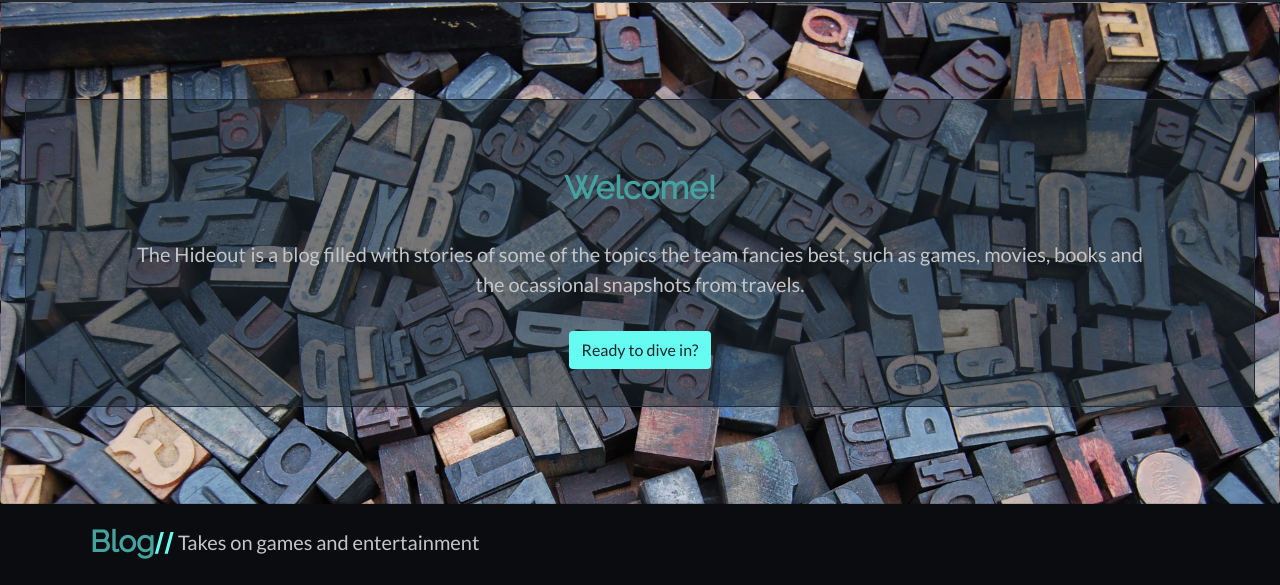
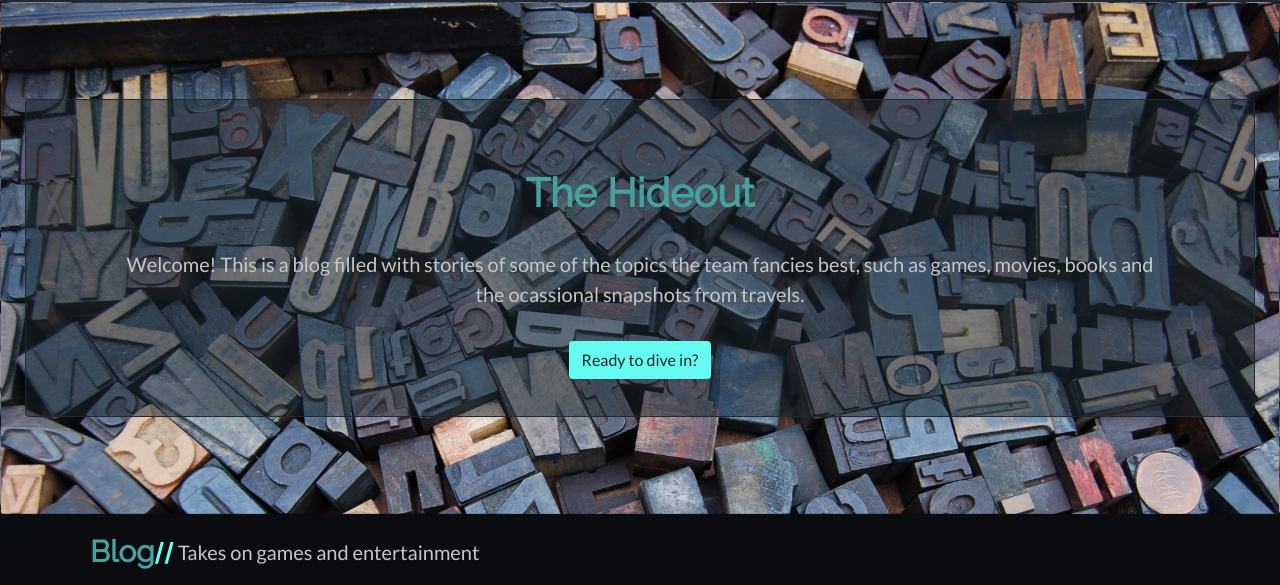
Before and after one commit to SofiBarron/hideout, a website: page index.html in a window 1280 px wide. Shown: the part 140-725 px from the top of the page. Drawn offline with nearby package versions, Linux system fonts and the light colour scheme.

Commit message:
Update texts

```diff
--- a/index.html
+++ b/index.html
@@ -85,11 +85,10 @@
                     <div class="py-5">
                         <div class="jumbotronCard animate__bounceIn">
                             <!-- Content -->
-                            <h2 class="card-title my-4 py-2 introTitle">Welcome!</h2>
+                            <h1 class="card-title my-4 py-2 introTitle">The Hideout</h1>
                             <div class="mb-4 pb-2 px-md-5 mx-md-5">
-                                <h1 class="introParagraph">The Hideout</h1>
                                 <p class="introParagraph">
-                                    is a blog filled with stories of some of the topics the team fancies
+                                    Welcome! This is a blog filled with stories of some of the topics the team fancies
                                     best, such as games, movies, books and the ocassional snapshots from travels.
                                 </p>
                             </div>
```
